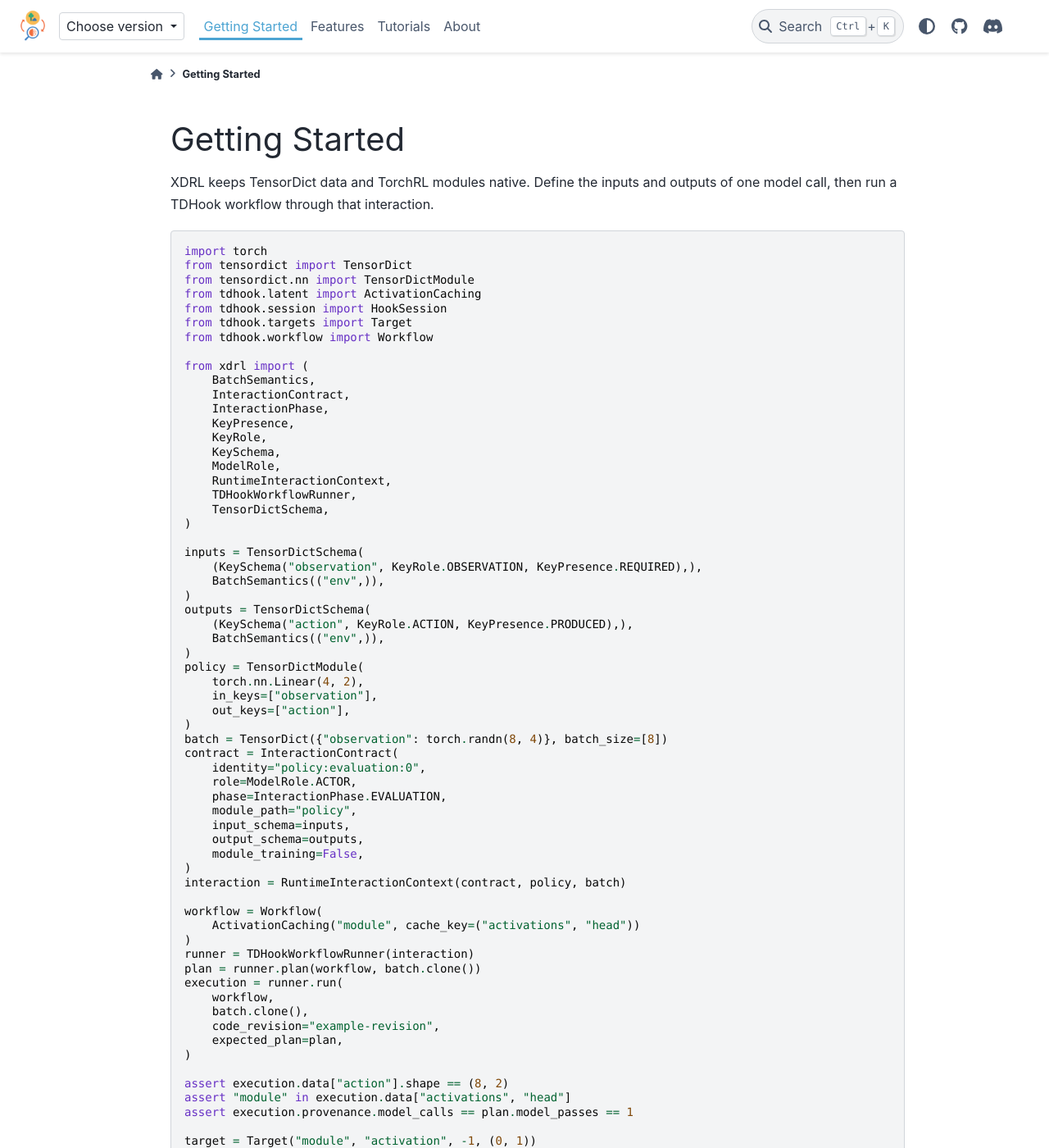
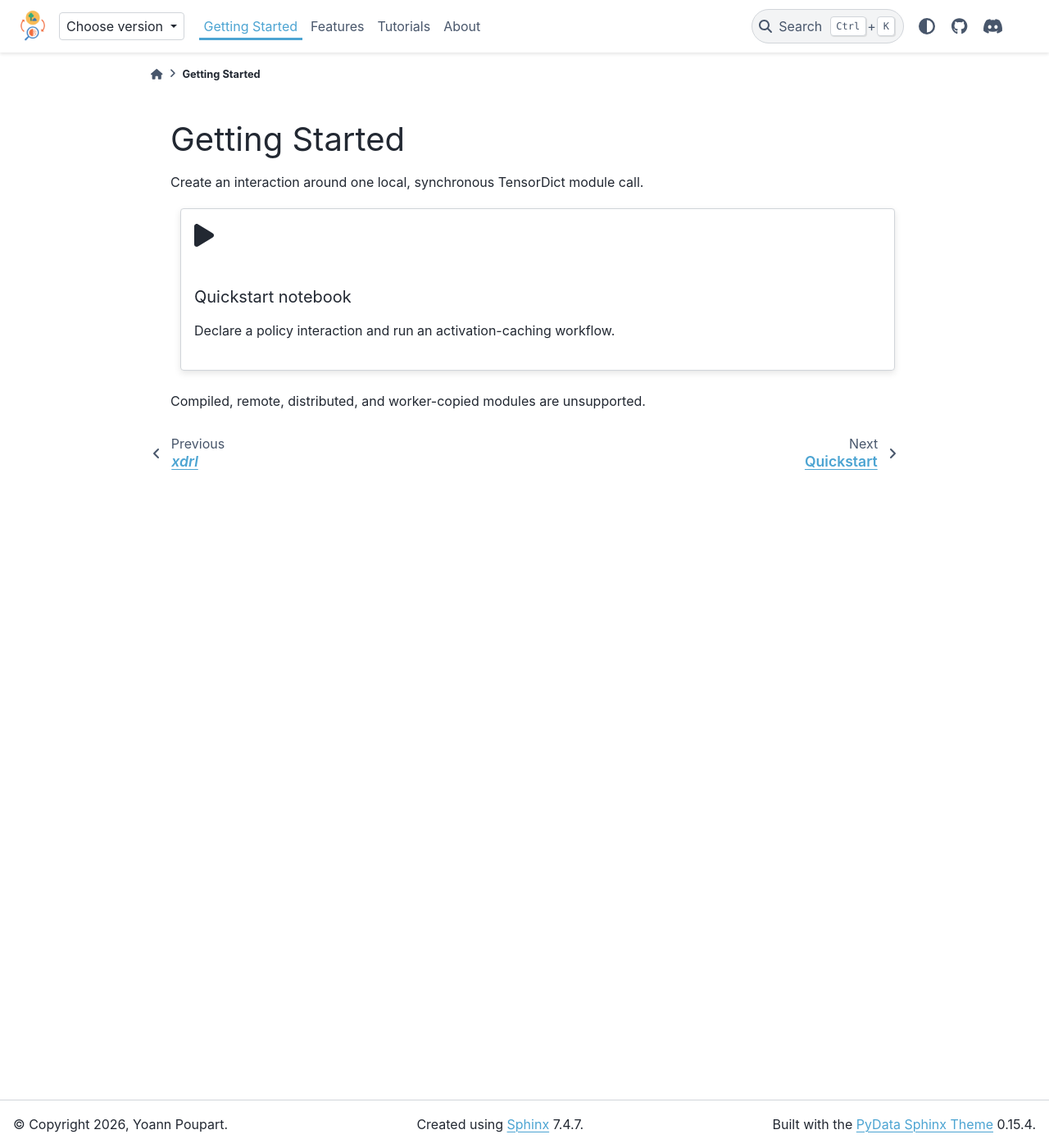
Before and after one commit to Xmaster6y/xdrl, a Sphinx documentation site: the page built from docs/source/start.rst, in a window 1280 px wide and 1400 px high. Shown: the whole window at 82% size. Built offline with Sphinx 7.4.7 and the PyData theme 0.15.4, drawn with Linux system fonts in a browser that asks for light colours; pages that are not in the unit, such as notebooks, are missing from menus; comment, search, counter and statistics services are not loaded; some of the changed text lies outside the part shown.

Commit message:
Make documentation notebook-first

```diff
--- a/docs/source/_static/css/custom.css
+++ b/docs/source/_static/css/custom.css
@@ -35,12 +35,6 @@ html[data-theme="light"] {
 }
 
 
-.features {
-    height: 60vh;
-    overflow: hidden;
-}
-
-
 .image-container {
     margin-top: 50px;
 }
@@ -69,15 +63,6 @@ img {
     line-height: normal !important;
 }
 
-.features-container {
-    img {
-        max-width: none;
-    }
-
-    display: flex;
-    gap: 20px;
-}
-
 @media only screen and (max-width: 768px) {
 
     /* Adjust this value based on your breakpoint for mobile */
@@ -89,17 +74,9 @@ img {
         /* Adjust this as needed */
     }
 
-    .features-container {
-        margin-bottom: 20px;
-        /* Increase bottom margin */
-    }
-
     .hero {
         margin-bottom: 30px;
         /* Adjust the bottom margin of the main container */
     }
 
-    .features {
-        height: 110vh;
-    }
 }
--- a/docs/source/conf.py
+++ b/docs/source/conf.py
@@ -101,7 +101,7 @@ html_css_files = [
 ]
 
 # Nbsphinx
-nbsphinx_execute = "auto"
+nbsphinx_execute = "never"
 
 # Autoapi
 autoapi_dirs = ["../../src"]
--- a/docs/source/start.rst
+++ b/docs/source/start.rst
@@ -1,81 +1,23 @@
 Getting Started
 ===============
 
-XDRL keeps TensorDict data and TorchRL modules native. Define the inputs and
-outputs of one model call, then run a TDHook workflow through that interaction.
+Create an interaction around one local, synchronous TensorDict module call.
 
-.. code-block:: python
+.. grid:: 1 1 1 1
 
-   import torch
-   from tensordict import TensorDict
-   from tensordict.nn import TensorDictModule
-   from tdhook.latent import ActivationCaching
-   from tdhook.session import HookSession
-   from tdhook.targets import Target
-   from tdhook.workflow import Workflow
+   .. grid-item-card::
+      :link: notebooks/quickstart.ipynb
+      :class-card: surface
 
-   from xdrl import (
-       BatchSemantics,
-       InteractionContract,
-       InteractionPhase,
-       KeyPresence,
-       KeyRole,
-       KeySchema,
-       ModelRole,
-       RuntimeInteractionContext,
-       TDHookWorkflowRunner,
-       TensorDictSchema,
-   )
+      .. raw:: html
 
-   inputs = TensorDictSchema(
-       (KeySchema("observation", KeyRole.OBSERVATION, KeyPresence.REQUIRED),),
-       BatchSemantics(("env",)),
-   )
-   outputs = TensorDictSchema(
-       (KeySchema("action", KeyRole.ACTION, KeyPresence.PRODUCED),),
-       BatchSemantics(("env",)),
-   )
-   policy = TensorDictModule(
-       torch.nn.Linear(4, 2),
-       in_keys=["observation"],
-       out_keys=["action"],
-   )
-   batch = TensorDict({"observation": torch.randn(8, 4)}, batch_size=[8])
-   contract = InteractionContract(
-       identity="policy:evaluation:0",
-       role=ModelRole.ACTOR,
-       phase=InteractionPhase.EVALUATION,
-       module_path="policy",
-       input_schema=inputs,
-       output_schema=outputs,
-       module_training=False,
-   )
-   interaction = RuntimeInteractionContext(contract, policy, batch)
+         <i class="fa-solid fa-play fa-2x"></i>
+         <h5>Quickstart notebook</h5>
+         <p>Declare a policy interaction and run an activation-caching workflow.</p>
 
-   workflow = Workflow(
-       ActivationCaching("module", cache_key=("activations", "head"))
-   )
-   runner = TDHookWorkflowRunner(interaction)
-   plan = runner.plan(workflow, batch.clone())
-   execution = runner.run(
-       workflow,
-       batch.clone(),
-       code_revision="example-revision",
-       expected_plan=plan,
-   )
+Compiled, remote, distributed, and worker-copied modules are unsupported.
 
-   assert execution.data["action"].shape == (8, 2)
-   assert "module" in execution.data["activations", "head"]
-   assert execution.provenance.model_calls == plan.model_passes == 1
+.. toctree::
+   :hidden:
 
-   target = Target("module", "activation", -1, (0, 1))
-   with interaction, HookSession(policy) as session:
-       session.replace(target, 0)
-       intervened = interaction.invoke(batch.clone())
-
-   assert torch.equal(intervened["action"], torch.zeros(8, 2))
-   assert not policy.module._forward_hooks
-
-The runner returns TDHook artifacts and a provenance record. XDRL supports
-local, synchronous execution; do not use it for worker-copied, compiled,
-remote, or distributed modules.
+   notebooks/quickstart.ipynb
```
Also changed, not shown: docs/source/features.rst (+46 -11 lines), docs/source/index.rst (+23 -23 lines), docs/source/tutorials.rst (+27 -39 lines), docs/source/_static/images/one.png (deleted), docs/source/_static/images/two.png (deleted), docs/source/notebooks/collection.ipynb (added), docs/source/notebooks/intervention.ipynb (added), docs/source/notebooks/quickstart.ipynb (added).
